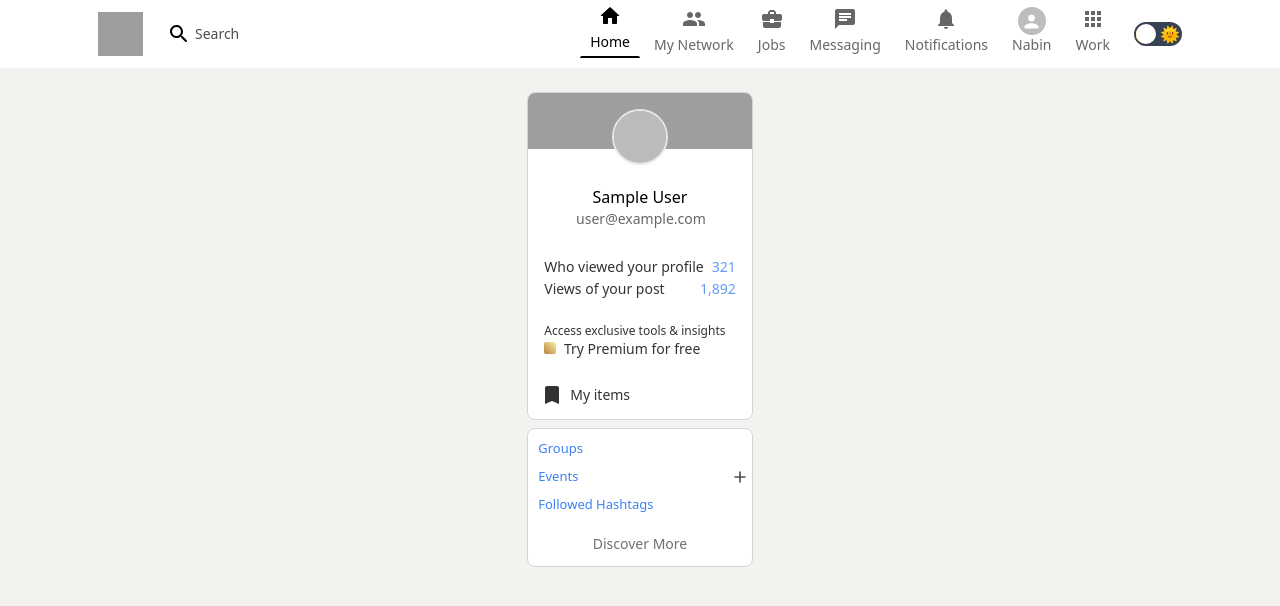
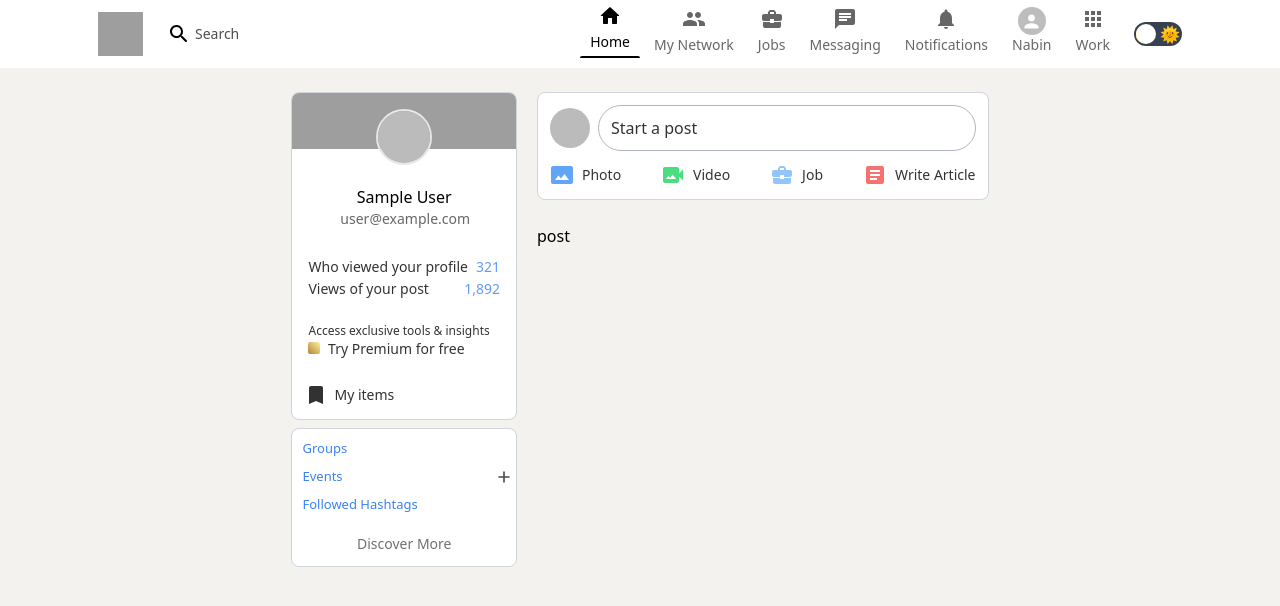
Before and after one commit to creative201347/Linkedin, a Next.js app: page / in a window 1280 px wide. Shown: the top 606 px of the page. Built offline with nearby package versions, Linux system fonts and the light colour scheme; no server answers; sample sign-in values are in the browser's storage; grey boxes are pictures that could not be loaded.

Commit message:
Input field

```diff
--- a/components/Feed.js
+++ b/components/Feed.js
@@ -1,9 +1,11 @@
-import React from "react";
+import Input from "../components/Input";
+import Post from "../components/Post";
 
 const Feed = () => {
   return (
-    <div>
-      <h1>Feed</h1>
+    <div className="space-y-6 pb-24 max-w-lg">
+      <Input />
+      <Post />
     </div>
   );
 };
--- a/components/Input.js
+++ b/components/Input.js
@@ -1,9 +1,53 @@
-import React from "react";
+import { Avatar } from "@mui/material";
+import { motion } from "framer-motion";
+import { useSession } from "next-auth/react";
+import PhotoSizeSelectActualIcon from "@mui/icons-material/PhotoSizeSelectActual";
+import VideoCameraBackIcon from "@mui/icons-material/VideoCameraBack";
+import BusinessCenterIcon from "@mui/icons-material/BusinessCenter";
+import ArticleIcon from "@mui/icons-material/Article";
 
 const Input = () => {
+  const { data: session } = useSession();
   return (
-    <div>
-      <h1>Input</h1>
+    <div className="bg-white dark:bg-[#1d2226] rounded-lg p-3 space-y-3 border border-gray-300 dark:border-none">
+      <div className="flex items-center space-x-2">
+        <Avatar
+          src={session?.user?.image}
+          className="!h-10 !w-10 cursor-pointer"
+        />
+        <motion.button
+          whileHover={{ scale: 1.01 }}
+          whileTap={{ scale: 0.99 }}
+          className="rounded-full border border-gray-400 py-2.5 px-3 opacity-80 hover:opacity-100 font-medium w-full text-left"
+          // onClick={() => {
+          //   setModalOpen(true);
+          //   setModalType("dropIn");
+          // }}
+        >
+          Start a post
+        </motion.button>
+      </div>
+
+      <div className="flex items-center flex-wrap gap-4 justify-center md:gap-x-10">
+        <button className="inputButton group">
+          <PhotoSizeSelectActualIcon className="text-blue-400" />
+          <h4 className="opacity-80 group-hover:opacity-100">Photo</h4>
+        </button>
+        <button className="inputButton group">
+          <VideoCameraBackIcon className="text-green-400" />
+          <h4 className="opacity-80 group-hover:opacity-100">Video</h4>
+        </button>
+        <button className="inputButton group">
+          <BusinessCenterIcon className="text-blue-300" />
+          <h4 className="opacity-80 group-hover:opacity-100">Job</h4>
+        </button>
+        <button className="inputButton group">
+          <ArticleIcon className="text-red-400" />
+          <h4 className="opacity-80 group-hover:opacity-100 whitespace-nowrap">
+            Write Article
+          </h4>
+        </button>
+      </div>
     </div>
   );
 };
--- a/pages/index.js
+++ b/pages/index.js
@@ -2,6 +2,7 @@ import Head from "next/head";
 import Header from "../components/Header";
 import Sidebar from "../components/Sidebar";
 import { getSession, useSession } from "next-auth/react";
+import Feed from "../components/Feed";
 
 export default function Home() {
   const { data: session } = useSession();
@@ -19,7 +20,7 @@ export default function Home() {
       <main className="flex justify-center gap-x-4 px-4 sm:px-12">
         <div className="flex flex-col md:flex-row gap-5">
           <Sidebar />
-          {/* Feed  */}
+          <Feed />
         </div>
         {/* Widgets  */}
       </main>
--- a/styles/globals.css
+++ b/styles/globals.css
@@ -19,4 +19,11 @@
   .sidebarLink {
     @apply text-[13px] font-medium text-blue-500 hover:underline cursor-pointer px-2.5;
   }
+  .inputButton {
+    @apply flex items-center space-x-2 font-medium cursor-pointer text-sm;
+  }
+
+  .postButton {
+    @apply flex items-center justify-center space-x-2 cursor-pointer hover:bg-black/10 dark:hover:bg-black/20 w-full py-2.5 rounded transition ease-out font-medium;
+  }
 }
```
